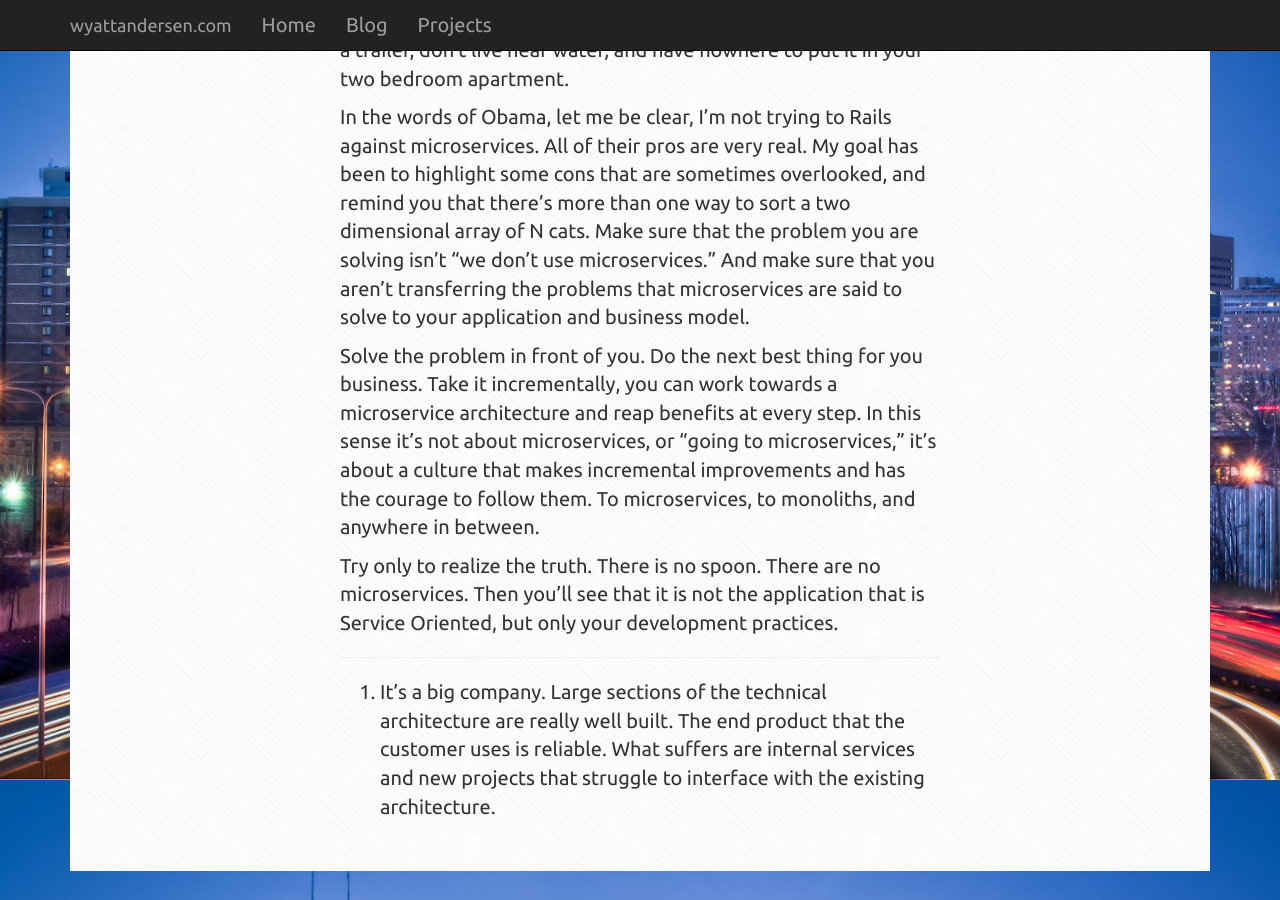
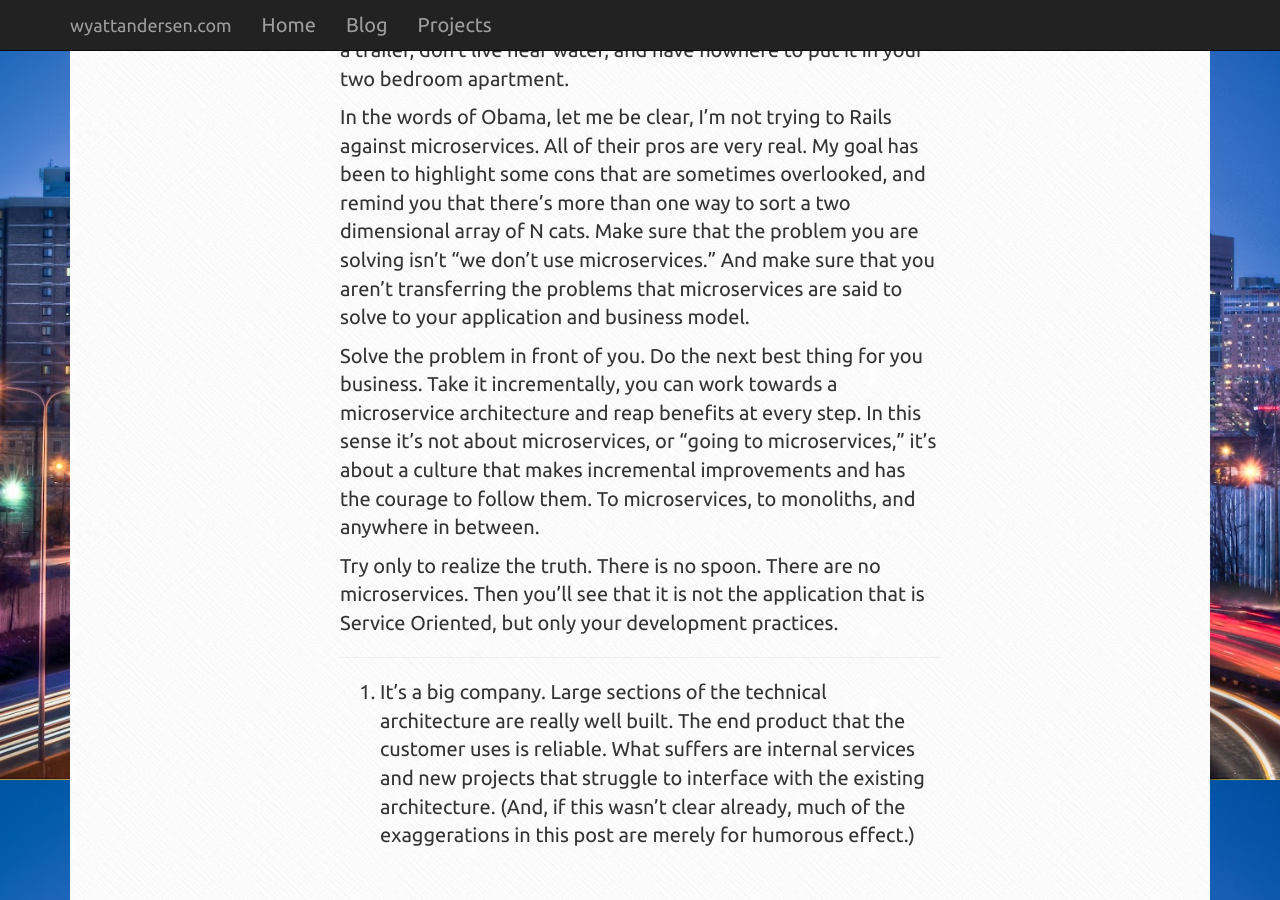
Before and after one commit to lostphilosopher/wyattandersen-jekyll, a Jekyll site: the page built from _posts/2017-03-10-microservices-means-or-ends.md, in a window 1280 px wide and 900 px high, scrolled down 9120 px. Built offline with Jekyll 4.4.1, drawn with Linux system fonts in a browser that asks for light colours; comment, search, counter and statistics services are not loaded.

Commit message:
Updating MS post

```diff
--- a/_posts/2017-03-10-microservices-means-or-ends.md
+++ b/_posts/2017-03-10-microservices-means-or-ends.md
@@ -119,4 +119,4 @@ Solve the problem in front of you. Do the next best thing for you business. Take
 Try only to realize the truth. There is no spoon. There are no microservices. Then you’ll see that it is not the application that is Service Oriented, but only your development practices.
 
 ---
-1. It's a big company. Large sections of the technical architecture are really well built. The end product that the customer uses is reliable. What suffers are internal services and new projects that struggle to interface with the existing architecture.
+1. It's a big company. Large sections of the technical architecture are really well built. The end product that the customer uses is reliable. What suffers are internal services and new projects that struggle to interface with the existing architecture. (And, if this wasn't clear already, much of the exaggerations in this post are merely for humorous effect.)
```
